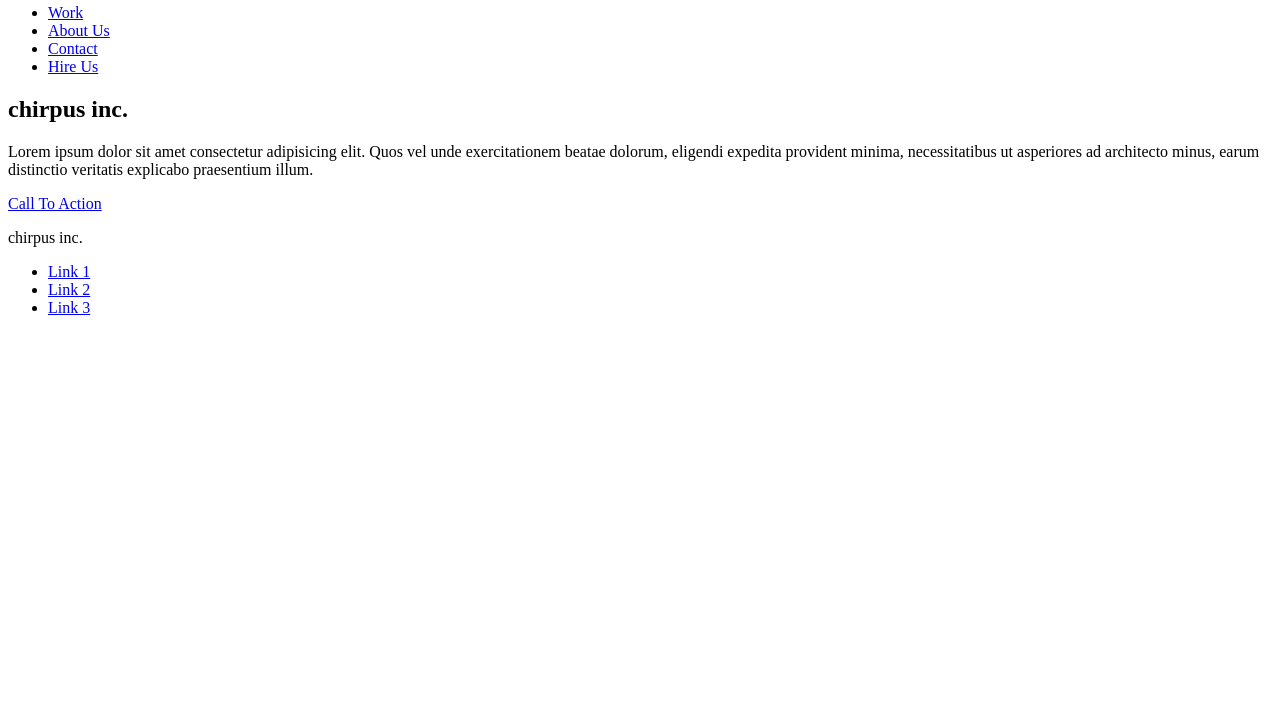
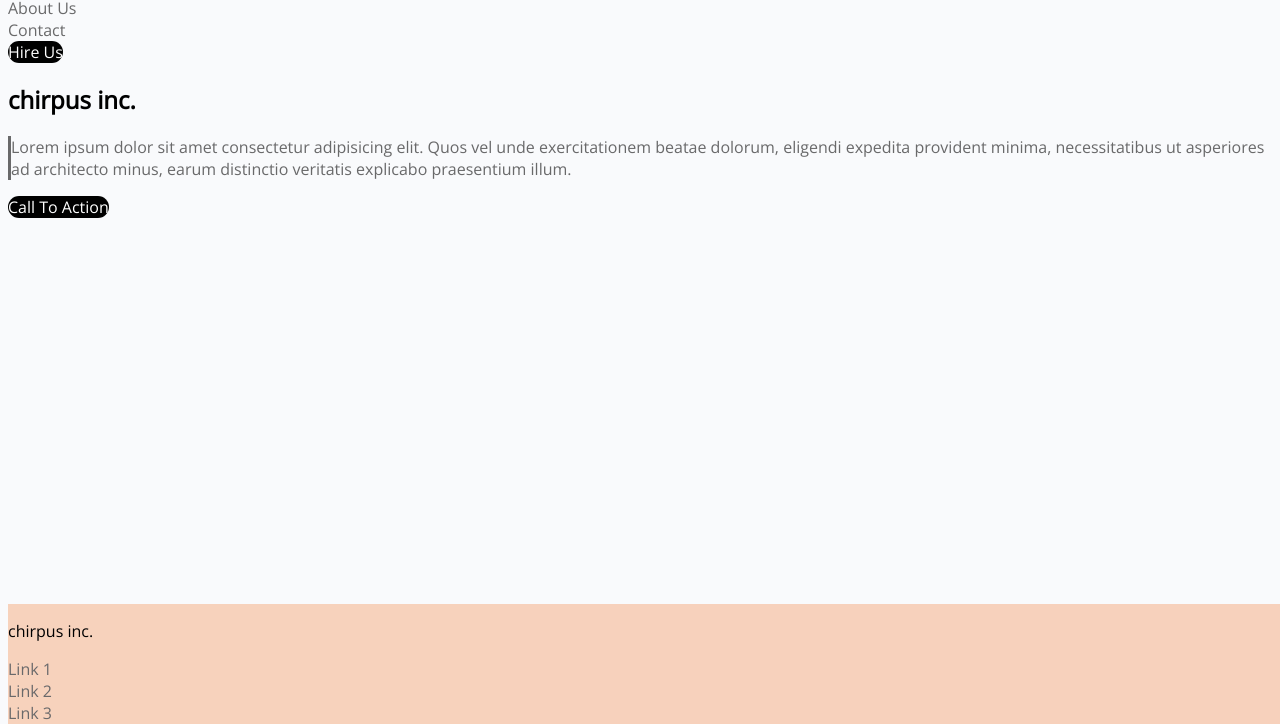
Before and after one commit to SSheeran1/html-css-lab-1, a plain HTML site: page index.html in a window 1280 px wide. Shown: the part 76-800 px from the top of the page. Drawn offline with nearby package versions, Linux system fonts and the light colour scheme.

Commit message:
css colors

```diff
--- a/index.html
+++ b/index.html
@@ -6,25 +6,31 @@
     <meta name="viewport" content="width=device-width, initial-scale=1.0" />
     <title>Lab 1</title>
     <link rel="stylesheet" href="style.css" />
+    <link rel="preconnect" href="https://fonts.googleapis.com" />
+    <link rel="preconnect" href="https://fonts.gstatic.com" crossorigin />
+    <link
+      href="https://fonts.googleapis.com/css2?family=Open+Sans&display=swap"
+      rel="stylesheet"
+    />
   </head>
   <body>
     <header>
       <h1>
-        <a href="#">chirpus inc.</a>
+        <a class="icon" href="#">chirpus inc.</a>
       </h1>
       <nav>
-        <ul>
+        <ul class="header-nav">
           <li>
-            <a href="#">Work</a>
+            <a class="header-links" href="#">Work</a>
           </li>
           <li>
-            <a href="#">About Us</a>
+            <a class="header-links" href="#">About Us</a>
           </li>
           <li>
-            <a href="#">Contact</a>
+            <a class="header-links" href="#">Contact</a>
           </li>
           <li>
-            <a href="#">Hire Us</a>
+            <a class="links-oval" href="#">Hire Us</a>
           </li>
         </ul>
       </nav>
@@ -32,27 +38,27 @@
     <main>
       <section>
         <h2>chirpus inc.</h2>
-        <p>
+        <p class="description">
           Lorem ipsum dolor sit amet consectetur adipisicing elit. Quos vel unde
           exercitationem beatae dolorum, eligendi expedita provident minima,
           necessitatibus ut asperiores ad architecto minus, earum distinctio
           veritatis explicabo praesentium illum.
         </p>
-        <a href="#">Call To Action</a>
+        <a class="links-oval" href="#">Call To Action</a>
       </section>
     </main>
-    <footer>
+    <footer class="footer">
       <p>chirpus inc.</p>
       <nav>
         <ul>
-          <li>
-            <a href="#">Link 1</a>
+          <li class="footer-nav">
+            <a class="footer-links" href="#">Link 1</a>
           </li>
-          <li>
-            <a href="#">Link 2</a>
+          <li class="footer-nav">
+            <a class="footer-links" href="#">Link 2</a>
           </li>
-          <li>
-            <a href="#">Link 3</a>
+          <li class="footer-nav">
+            <a class="footer-links" href="#">Link 3</a>
           </li>
         </ul>
       </nav>
--- a/style.css
+++ b/style.css
@@ -0,0 +1,51 @@
+/* resets */
+h1,
+ul {
+  margin: 0;
+  padding: 0;
+}
+
+body {
+  font-family: "open sans", sans-serif;
+  background-color: #f9fafc;
+}
+
+.icon {
+  text-decoration: none;
+  color: #000;
+}
+
+.header-nav {
+}
+
+.header-links {
+  text-decoration: none;
+  list-style: none;
+  color: #69696a;
+}
+
+.links-oval {
+  text-decoration: none;
+  color: #fff;
+  background-color: #000;
+  border-radius: 30px;
+}
+
+.description {
+  border-left: 3px solid #69696a;
+  color: #69696a;
+  text-align: left;
+}
+.footer {
+  background-color: rgba(247, 193, 162, 0.7);
+  position: fixed;
+  bottom: 0;
+  width: 100%;
+}
+.footer-nav {
+}
+.footer-links {
+  list-style: none;
+  text-decoration: none;
+  color: #69696a;
+}
```
